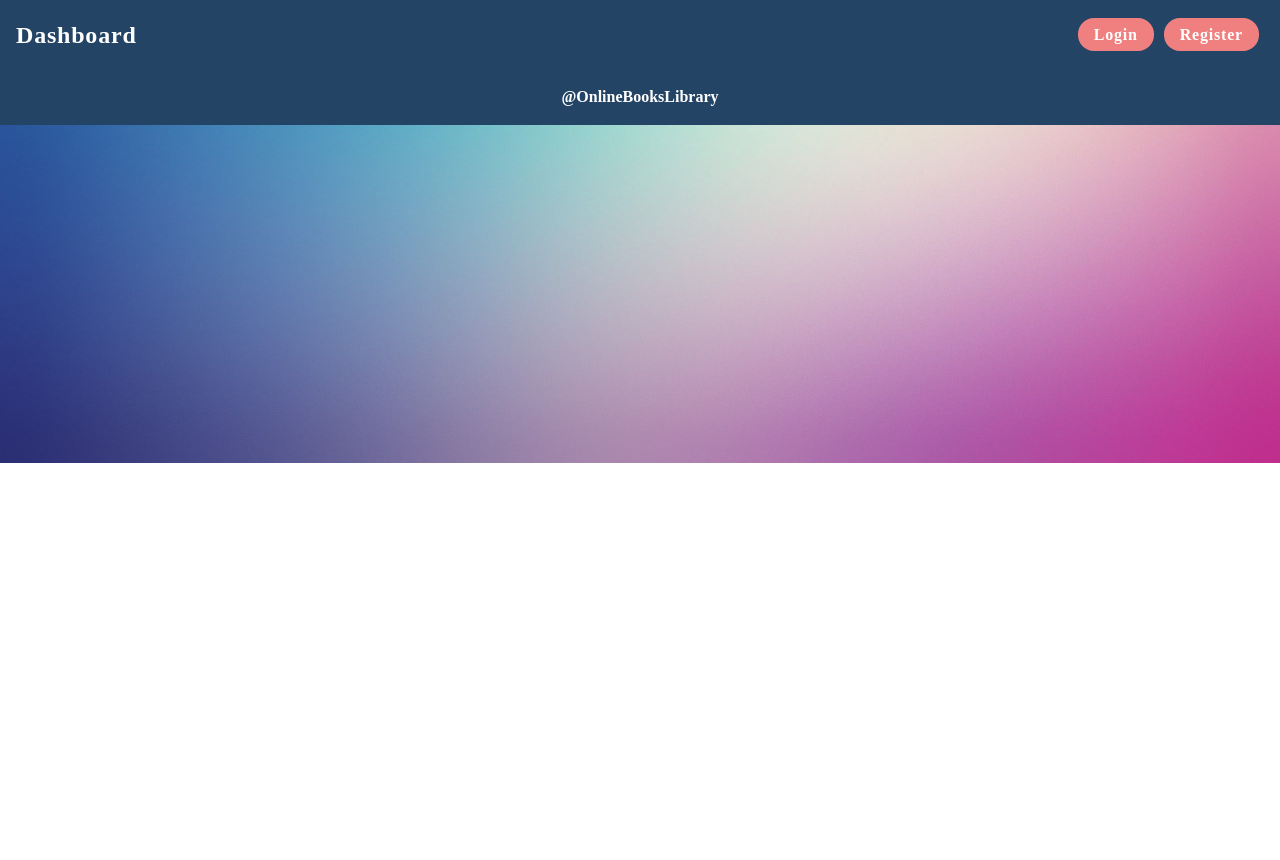
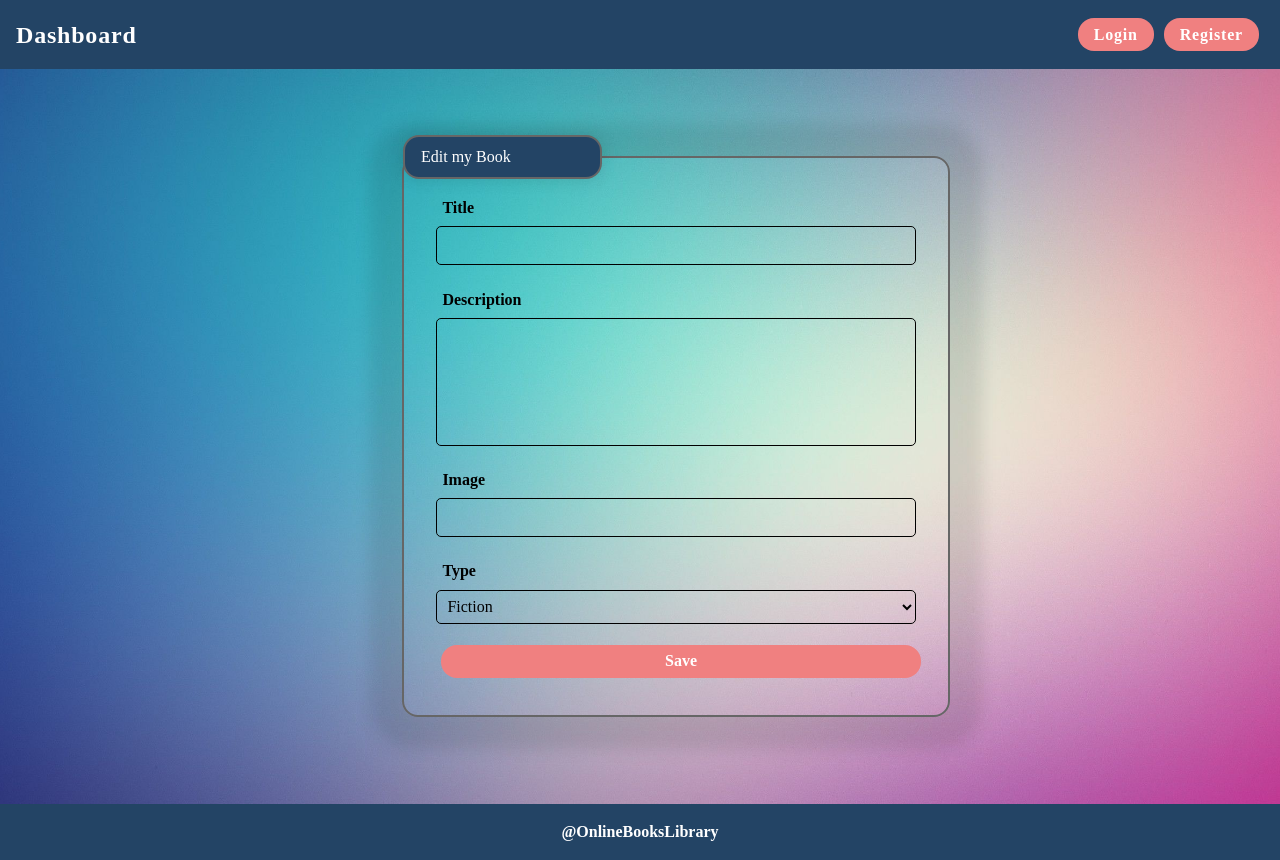
Before and after one commit to tsvetelinkitanski/Online-library, a React (Create React App) app: page /edit/1 in a window 1280 px wide. Before the commit the page ends 800 px from the top, so only its background shows below. Built offline with nearby package versions, Linux system fonts and the light colour scheme; no server answers.

Commit message:
implementing edit function

```diff
--- a/src/App.js
+++ b/src/App.js
@@ -33,9 +33,9 @@ function App() {
             <Route path='/' element={<Dashboard />} />
             <Route path='/login' element={<Login />} />
             <Route path='/register' element={<Register />} />
-            <Route path='/books/:id' element={<Details user={user} />} />
+            <Route path='/details/:id' element={<Details user={user} />} />
             <Route path='/create' element={<Create />} />
-            <Route path='/edit' element={<Edit />} />
+            <Route path='/edit/:id' element={<Edit user={user} />} />
             <Route path='/my-books-page' element={<MyBooksPage user={user} />} />
             <Route path='/logout' element={<Logout />} />
           </Routes>
--- a/src/components/Dashboard/CardDashboard.js
+++ b/src/components/Dashboard/CardDashboard.js
@@ -8,7 +8,7 @@ export const CardDashboard = (data) => {
             <h3>{data.title}</h3>
             <p>Type: {data.type}</p>
             <p className="img"><img src={data.imageUrl} /></p>
-            <Link className="button" to={`/books/${data._id}`}>Details</Link>
+            <Link className="button" to={`/details/${data._id}`}>Details</Link>
         </li>
     )
 }
--- a/src/components/Details/Details.js
+++ b/src/components/Details/Details.js
@@ -1,11 +1,16 @@
 import { useEffect, useState } from "react";
+import { Link, useParams } from 'react-router-dom'
 
 const Details = ({ user }) => {
+
+    const params = useParams();
+
     const [data, setData] = useState([]);
     useEffect(() => {
-        fetch(`http://localhost:3030/data/${window.location.pathname}`)
-        .then(res => res.json())
-        .then(res => setData(res))
+        const id = params.id
+        fetch(`http://localhost:3030/data/books/${id}`)
+            .then(res => res.json())
+            .then(res => setData(res))
     }, [])
 
     return (
@@ -17,10 +22,12 @@ const Details = ({ user }) => {
                 <div className="actions">
 
                     {user.email
-                        ? <><a className="button" href="#">Edit</a>
-                            <a className="button" href="#">Delete</a>
+                        ?
+                        <>
+                            <Link className="button" to={`/edit/${data._id}`}>Edit</Link>
+                            <Link className="button" to={`/delete/${data._id}`}>Delete</Link>
                         </>
-                        : <a className="button" href="#">Like</a>}
+                        : <Link className="button" to="#">Like</Link>}
 
                     <div className="likes">
                         <img className="hearts" src="/images/heart.png" />
--- a/src/components/Edit/Edit.js
+++ b/src/components/Edit/Edit.js
@@ -1,32 +1,52 @@
+import { useEffect, useState } from "react"
+import { useParams } from "react-router-dom";
+
+
 const Edit = () => {
+    const params = useParams();
+
+    const [data, setData] = useState([]);
+
+
+    useEffect(() => {
+        const id = params.id
+
+        fetch(`http://localhost:3030/data/books/${id}`)
+            .then(res => res.json())
+            .then(res => setData(res))
+    }, [])
+
+    const submitHandler = () => {
+
+    }
     return (
         <section id="edit-page" className="edit">
-            <form id="edit-form" action="#" method="">
+            <form onSubmit={submitHandler} id="edit-form" action="#" method="">
                 <fieldset>
                     <legend>Edit my Book</legend>
                     <p className="field">
                         <label htmlFor="title">Title</label>
                         <span className="input">
-                            <input type="text" name="title" id="title" value="A Court of Thorns and Roses" />
+                            <input type="text" name="title" id="title" value={data.title} />
                         </span>
                     </p>
                     <p className="field">
                         <label htmlFor="description">Description</label>
                         <span className="input">
                             <textarea name="description"
-                                id="description">Feyre's survival rests upon her ability to hunt and kill – the forest where she lives is a cold, bleak place in the long winter months. So when she spots a deer in the forest being pursued by a wolf, she cannot resist fighting it for the flesh. But to do so, she must kill the predator and killing something so precious comes at a price ...</textarea>
+                                id="description" value={data.description}></textarea>
                         </span>
                     </p>
                     <p className="field">
                         <label htmlFor="image">Image</label>
                         <span className="input">
-                            <input type="text" name="imageUrl" id="image" value="/public/images/book1.png" />
+                            <input type="text" name="imageUrl" id="image" value={data.imageUrl} />
                         </span>
                     </p>
                     <p className="field">
                         <label htmlFor="type">Type</label>
                         <span className="input">
-                            <select id="type" name="type" value="Fiction">
+                            <select id="type" name="type" value={data.type}>
                                 <option value="Fiction" selected>Fiction</option>
                                 <option value="Romance">Romance</option>
                                 <option value="Mistery">Mistery</option>
--- a/src/components/MyBooksPage/Card.js
+++ b/src/components/MyBooksPage/Card.js
@@ -8,7 +8,7 @@ export const Card = (card) => {
                 <h3>{card.title}</h3>
                 <p>Type: {card.type}</p>
                 <p className="img"><img src={card.imageUrl} /></p>
-                <Link className="button" to={`/books/${card._id}`}>Details</Link>
+                <Link className="button" to={`/details/${card._id}`}>Details</Link>
             </li>
         </div>
     )
```
Also changed, not shown: 1 other file (tests, documents, lock files or other folders).
